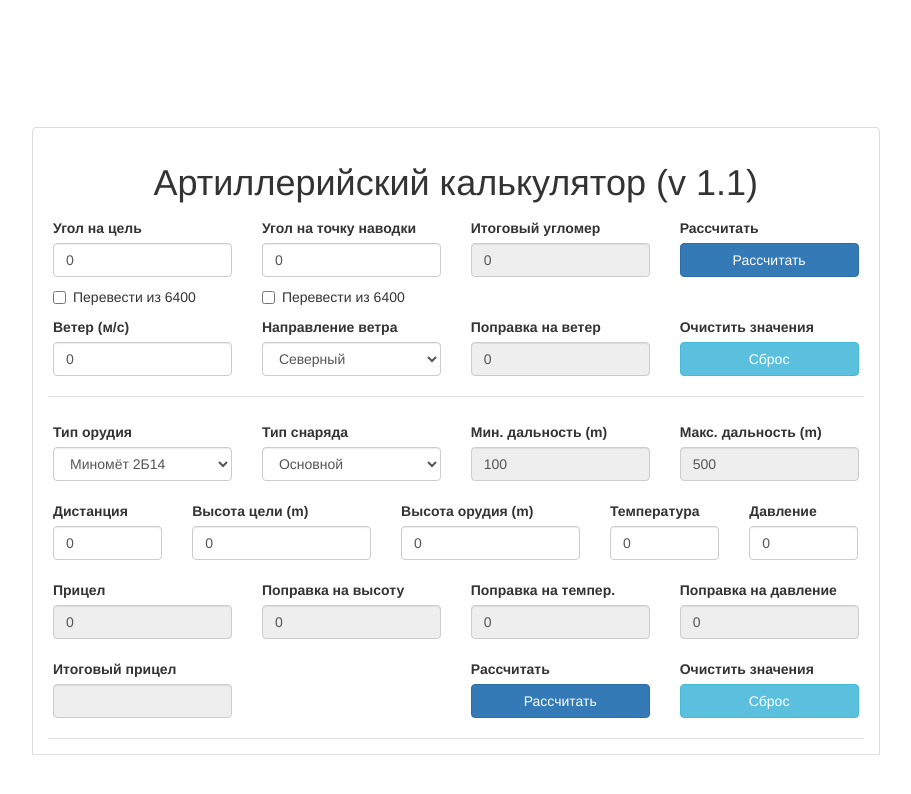
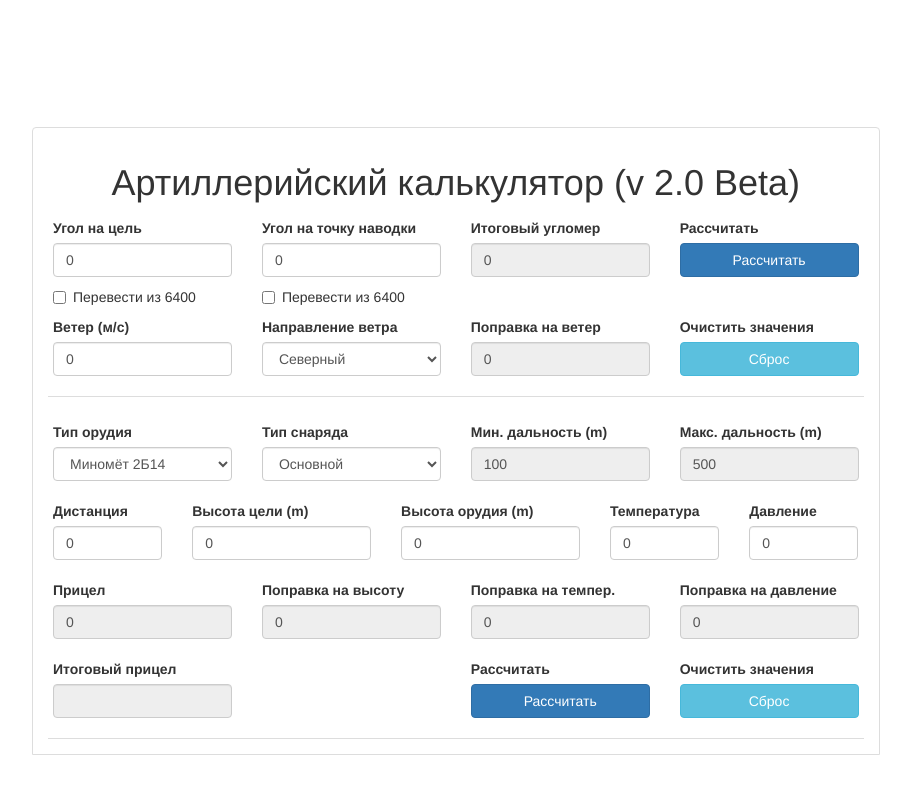
Before and after one commit to Raftor74/artillery-calc, a plain HTML site: page index.html in a window 1280 px wide. Shown: the whole page, without its empty margins (233-1144 px from the left). Drawn offline with nearby package versions, Linux system fonts and the light colour scheme.

Commit message:
Change version

```diff
--- a/index.html
+++ b/index.html
@@ -11,7 +11,7 @@
     <div class="row">
         <div class="col-md-9 col-md-offset-2">
             <div class="form-wrapper">
-            <h1 class="text-center">Артиллерийский калькулятор (v 1.1)</h1>
+            <h1 class="text-center">Артиллерийский калькулятор (v 2.0 Beta)</h1>
                 <form role="form" class="artillery-form">
                     <div class="form-section">
                         <div class="form-group">
```
